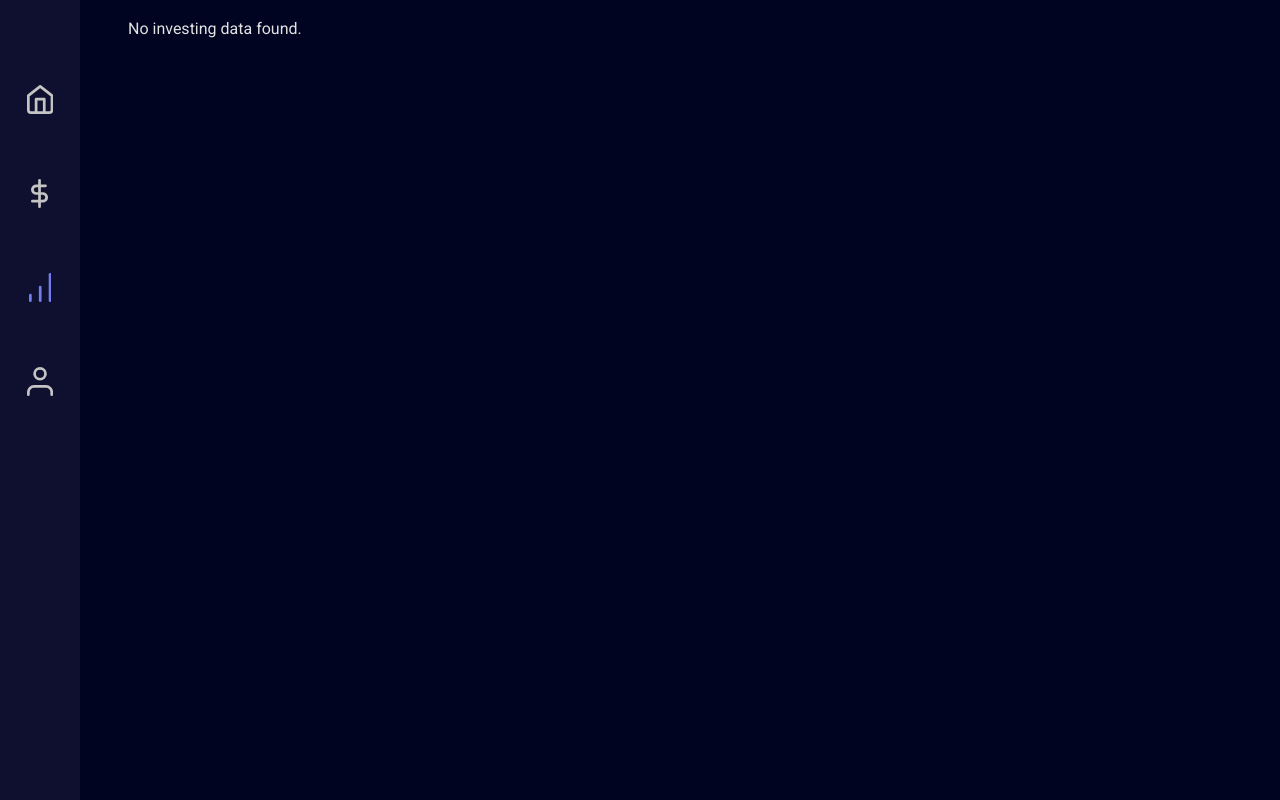
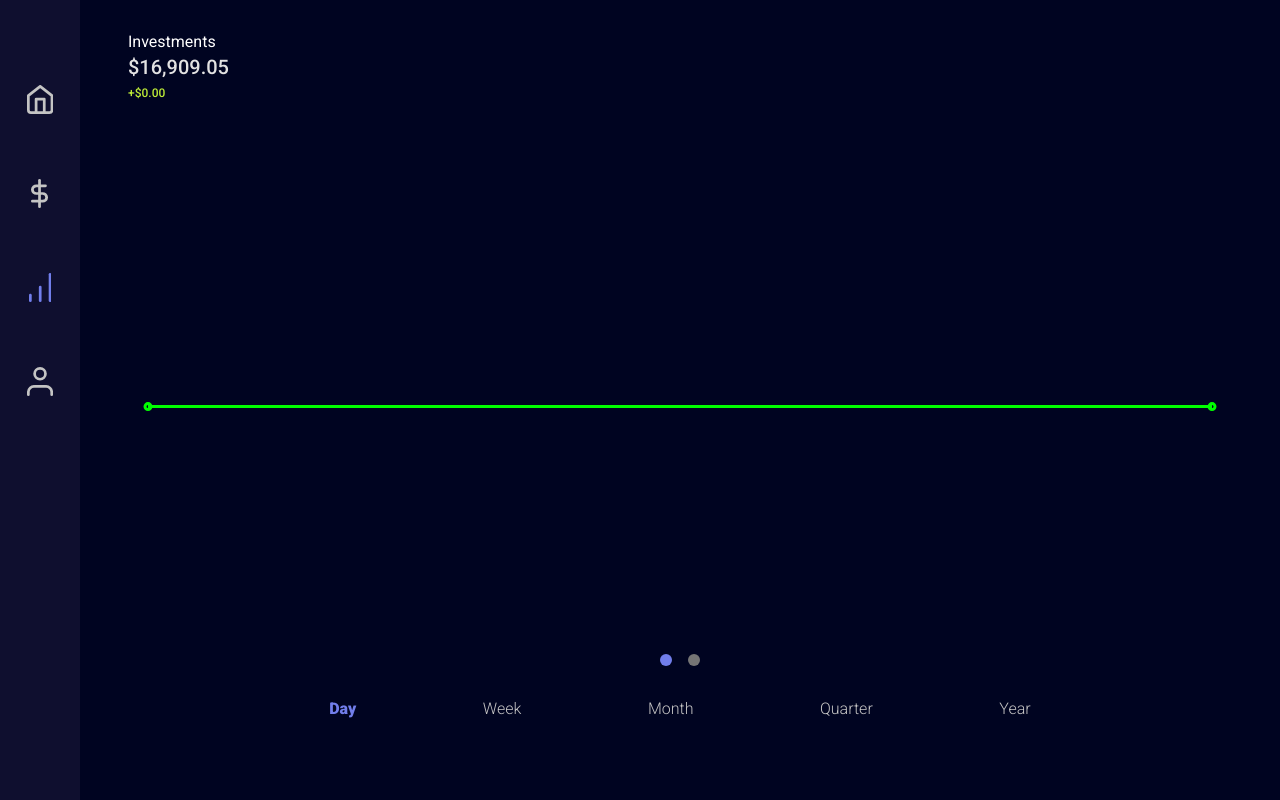
Before and after one commit to jamestodd313/cashtrack, a Next.js app: page /investing in a window 1280 px wide. Built offline with nearby package versions, Linux system fonts and the light colour scheme.

Commit message:
bug fixes

```diff
--- a/components/data-display/graph/Graph.jsx
+++ b/components/data-display/graph/Graph.jsx
@@ -5,7 +5,6 @@ import {Line, Bar, Doughnut, } from 'react-chartjs-2'
 import { convertToDollars } from '../../../util/convertToDollars'
 import { shuffle } from '../../../util/shuffle'
 export const Graph = ({data, variant, time, title}) => {
-
 // variant control - 🟢
     const [view, setView] = useState(variant)
     useEffect(()=>{
@@ -15,7 +14,10 @@ export const Graph = ({data, variant, time, title}) => {
 // calculate total balance - 🟢
     const [totalBalance, setTotalBalance] = useState(0)
     useEffect(()=>{
-        let num = data.checking.currentBalance + data.savings.currentBalance + data.investing.currentBalance
+        let num = 0
+        if(!data.investing) num = data.checking.currentBalance + data.savings.currentBalance
+        else if(!data.checking && !data.savings) num = data.investing.currentBalance
+        else num = data.checking.currentBalance + data.savings.currentBalance + data.investing.currentBalance
         setTotalBalance(num)
     },[data])
 
@@ -105,11 +107,33 @@ export const Graph = ({data, variant, time, title}) => {
         })
     },[data, time])
 
-// format line data - 🟢
+
+
+
+
+
+
+
+
+
+
+
+
+
+
+
+
+
+
+
+
+
+// format line data - 🟡
     const [formattedLineData, setFormattedLineData] = useState({})
     const calculateStartingValue = transaction => {
         if(!transaction) return
         let end = transaction.runningBalance
+
         if(transaction.hasOwnProperty('pl')){ // investing account
             let divTotal = 0
             transaction.dividends.forEach(dividend=> divTotal += dividend.amount)
@@ -125,6 +149,7 @@ export const Graph = ({data, variant, time, title}) => {
         }else{ // savings account
             return transaction.runningBalance
         }
+
     }
     useEffect(()=>{
         let template = {
@@ -138,6 +163,31 @@ export const Graph = ({data, variant, time, title}) => {
                 }
             ]
         }
+
+        // figure out a way to ignore unnecessary data. (don't include investing on cash page, etc.)
+
+        let others = [checkingTransactions, savingsTransactions]
+        if(!data.investing){ // cash page
+            others.forEach(act=>{
+                try{
+                    if(time.toLowerCase() == 'day'){ // if time is day we don;t need to loop. just set the values
+                        template.labels = ["12 AM", "Now"]
+                        if(!template.datasets[0].data[0]) template.datasets[0].data = [0, 0]
+                        template.datasets[0].data[0] = template.datasets[0].data[0] + calculateStartingValue(act[0][0])
+                        template.datasets[0].data[1] = template.datasets[0].data[1] + act[0][0].runningBalance
+                    }else{ // otherwise loop through the transactions to set values
+                        act.forEach((transaction, i)=>{
+                            if(!template.datasets[0].data[i]) template.datasets[0].data[i] = 0
+                            if(!template.labels[i]) template.labels[i] = transaction.date
+                            template.datasets[0].data[i] = template.datasets[0].data[i] + transaction.runningBalance
+                        })
+                    }
+                }catch{
+                    return
+                }
+            })
+            setFormattedLineData(template)
+        }else if(!data.checking && !data.saving){
             investingTransactions.forEach((transaction, i)=>{
                 if(time.toLowerCase() == 'day'){
                     // set the first label to be '12 AM'
@@ -157,7 +207,27 @@ export const Graph = ({data, variant, time, title}) => {
                     else template.datasets[0].data.push(transaction.runningBalance)
                 }
             })
-        let others = [checkingTransactions, savingsTransactions]
+            setFormattedLineData(template)
+        }else{
+            investingTransactions.forEach((transaction, i)=>{
+                if(time.toLowerCase() == 'day'){
+                    // set the first label to be '12 AM'
+                    template.labels.push('12 AM')
+                    // the first value is the day's starting balance
+                    template.datasets[0].data.push(calculateStartingValue(transaction[0]))
+                    // the second label is 'NOW'
+                    template.labels.push('Now')
+                    // the second value is current balance
+                    template.datasets[0].data.push(transaction[0].runningBalance)
+                }
+                else{
+                    // add dates as labels (WORKS)
+                    template.labels.push(transaction.date)
+                    // for the first transactiion use the startiing value otherwise use running balance
+                    if(i === 0) template.datasets[0].data.push(calculateStartingValue(transaction))
+                    else template.datasets[0].data.push(transaction.runningBalance)
+                }
+            })
             others.forEach(act=>{
                 act.forEach((transaction, i)=>{
                     if(time.toLowerCase() == 'day'){
@@ -171,30 +241,64 @@ export const Graph = ({data, variant, time, title}) => {
                 })
             })
             setFormattedLineData(template)
+        }
+
     },[investingTransactions, savingsTransactions, checkingTransactions])
+
+    // useEffect(()=>{console.log(formattedLineData)},[formattedLineData])
+
+
+
+
+
+
+
+
+
+
+
+
+
+
+
+
 
 // calculate change - 🟢
     const [valueChange, setValueChange] = useState(0.00)
     useEffect(()=>{
-        try{
+        try {
+            let checkStart, saveStart, investStart = 0
+            if(investingTransactions.length === 0){ // then we're on the cash page and just need to add cash accounts
                 if(time === 'day'){
-                let saveStart = calculateStartingValue(savingsTransactions[0][0])
-                let checkStart = calculateStartingValue(checkingTransactions[0][0])
-                let investStart = calculateStartingValue(investingTransactions[0][0])
+                    saveStart = calculateStartingValue(savingsTransactions[0][0])
+                    checkStart = calculateStartingValue(checkingTransactions[0][0])
+                }else{
+                    saveStart = calculateStartingValue(savingsTransactions[0])
+                    checkStart = calculateStartingValue(checkingTransactions[0])
+                }
+            }else if(!data.savings){ // then we're only working with investing data
+                if(time === 'day') investStart = calculateStartingValue(investingTransactions[0][0])
+                else investStart = calculateStartingValue(investingTransactions[0])
+                checkStart = 0
+                saveStart = 0
+            }else{ // for adding all accounts for home page
+                if(time === 'day'){
+                    saveStart = calculateStartingValue(savingsTransactions[0][0])
+                    checkStart = calculateStartingValue(checkingTransactions[0][0])
+                    investStart = calculateStartingValue(investingTransactions[0][0])
+                }else{
+                    saveStart = calculateStartingValue(savingsTransactions[0])
+                    checkStart = calculateStartingValue(checkingTransactions[0])
+                    investStart = calculateStartingValue(investingTransactions[0])
+                }
+            }
             let totalStart = saveStart + checkStart + investStart
+            console.log({saveStart, checkStart, investStart})
             setValueChange(totalBalance - totalStart)
-            }else{
-                let saveStart = calculateStartingValue(savingsTransactions[0])
-                let checkStart = calculateStartingValue(checkingTransactions[0])
-                let investStart = calculateStartingValue(investingTransactions[0])
-                let totalStart = saveStart + checkStart + investStart
-                setValueChange(totalBalance - totalStart)
-            }
-
-        }catch{
+        } catch{
             return
         }
-    },[savingsTransactions, checkingTransactions, investingTransactions])
+    },[savingsTransactions, checkingTransactions, investingTransactions, totalBalance])
 
     const graphOptions = {
         legend: {
--- a/pages/index.js
+++ b/pages/index.js
@@ -21,7 +21,7 @@ export default function Home({accounts, profile}) {
           loading ? "Loading..." : (
 
             <>
-            <Graph variant="line" data={accounts} time={time}/>
+            <Graph variant="line" data={accounts} time={time} title="Accounts Overview"/>
             <TimePeriodSelector time={time} setTime={setTime}/>
             </>
 
--- a/pages/investing.js
+++ b/pages/investing.js
@@ -1,18 +1,37 @@
 import Head from "next/head";
+import {useState} from 'react'
 import { Navbar } from "../components/navigation/Navbar";
+import {Graph} from '../components/data-display/graph/Graph'
+import { TimePeriodSelector } from "../components/filters/TimePeriodSelector";
 
-export default function investing({data}){
+export default function investing({accounts}){
+    const [time, setTime] = useState('day')
     return(
         <>
             <Head>
                 <title>CashTrack - Investing</title>
             </Head>
-            <main>
-                { !data ? "No investing data found." : (
-                    "stuff goes here"
-                )}
-            </main>
+                <main>
+                    { !accounts ?  'Something went wrong. Please try again.' : (
+                        <>
+                        <Graph variant={'line'} data={{investing: accounts.accounts.investing}} time={time} title="Investments"/>
+                        <TimePeriodSelector time={time} setTime={setTime}/>
+                        {/* map through data.accounts or something like that idk. youll find it */}
+                        {/* <TableSection title="Income" tableData={incomeData}/>
+                        <TableSection title="Spending" tableData={spendingData}/>
+                        <TableSection title="Saving" tableData={savingData}/>
+                        <TableSection title="Investing" tableData={investingData}/>  */}
+                        </>
+                    )}
+                </main>
             <Navbar active="investing"/>
         </>
     )
 }
+
+investing.getInitialProps = async ctx=> {
+    const apiCall = await fetch('http://localhost:3000/api/fakeuser')
+    const apiResponse = await apiCall.json()
+
+    return {accounts: apiResponse}
+}
```
Also changed, not shown: pages/cash.js (+12 -9 lines). Lines whose indentation alone changed are shown as unchanged.
